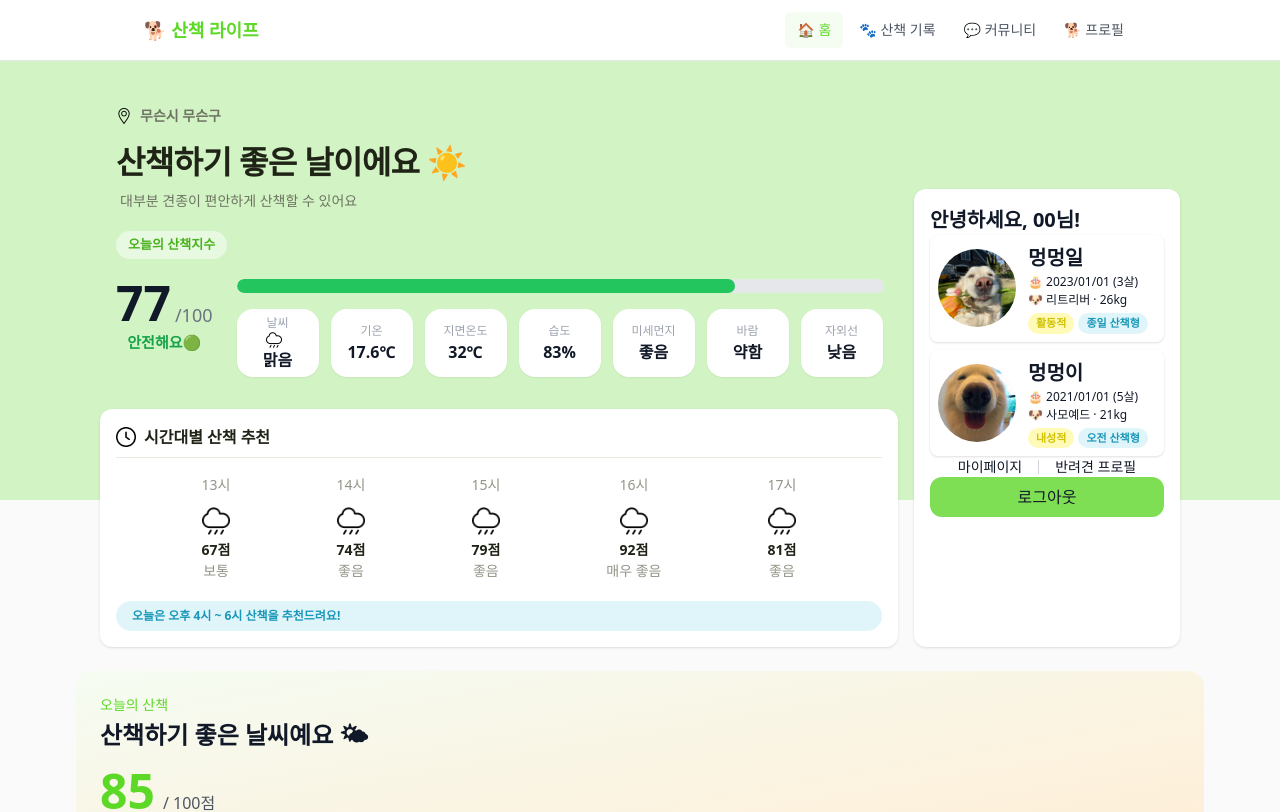
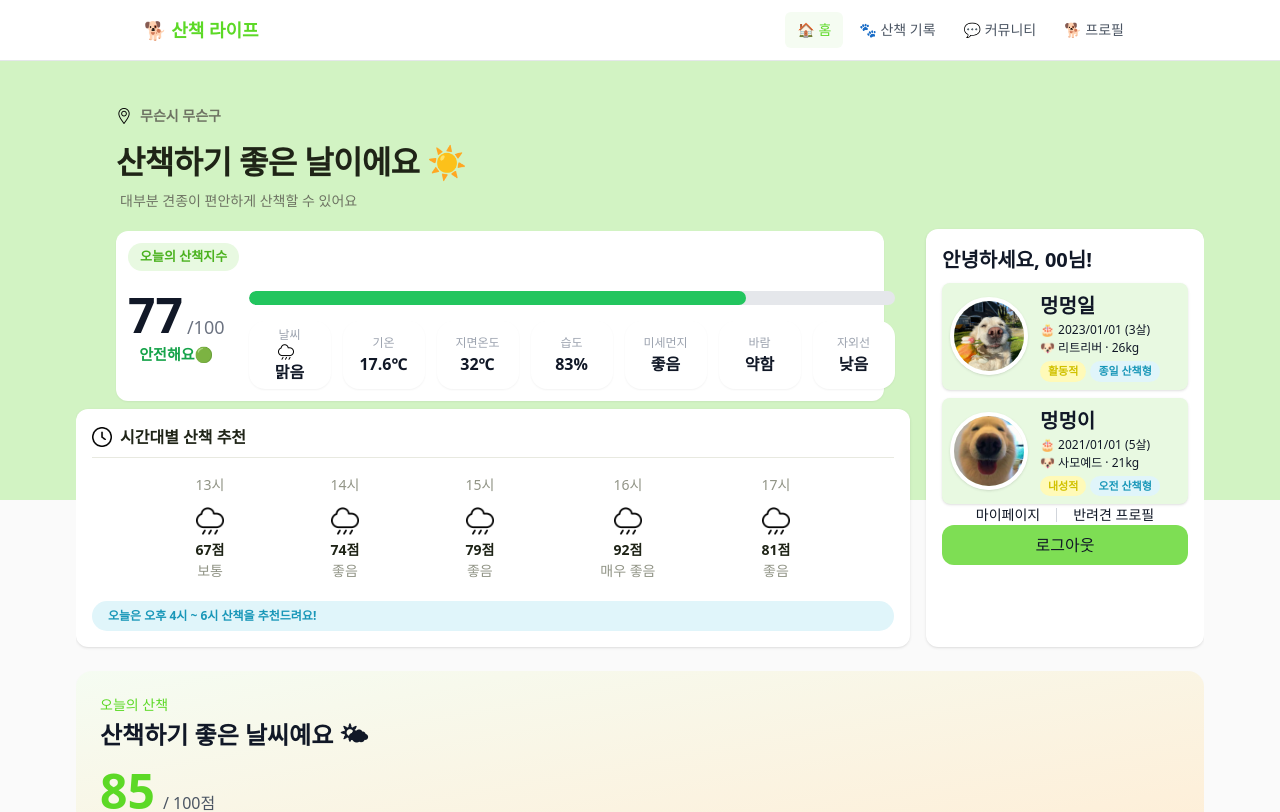
Before and after one commit to wodud17711/first-team-project, a React (Vite) app in the folder frontend/: page / in a window 1280 px wide. Shown: the top 812 px of the page. Built offline with nearby package versions, Linux system fonts and the light colour scheme.

Commit message:
WIP: 홈 상단  UI 작업 중간 저장

```diff
--- a/frontend/src/components/WalkScore.jsx
+++ b/frontend/src/components/WalkScore.jsx
@@ -118,8 +118,7 @@ function WalkScore({ score = 77 }) {
       </div>
 
       {/* 오늘의 산책지수 */}
-      <div className="mt-5">
-
+      <div className="mt-5 bg-white rounded-xl p-3 shadow-sm w-full">
 
         {/* 제목 */}
         <span className="
@@ -251,10 +250,6 @@ function WalkScore({ score = 77 }) {
 
       </div>
 
-
-
-
-
     </div>
   );
 }
--- a/frontend/src/pages/Home.jsx
+++ b/frontend/src/pages/Home.jsx
@@ -38,7 +38,6 @@ function Home() {
         relative -mt-[200px] z-10
         w-full
         mx-auto
-        px-6
         grid grid-cols-[3fr_1fr] gap-4
       ">
         {/* 왼쪽 섹션 - 날씨 + 산책 지수 */}
@@ -49,13 +48,13 @@ function Home() {
 
 
         {/* 오른쪽 섹션 - 로그인(사용자 인터페이스) */}
-        <div className="bg-white rounded-xl shadow p-4 -mt-[220px]">
+        <div className="bg-white rounded-xl shadow p-4 -mt-[180px]">
           <p className='text-[20px] font-bold'>안녕하세요, 00님!</p>
 
           {/* 강아지 프로필 */}
-          <div className='flex flex-col gap-2'>
-            <div className='flex items-center bg-white rounded-lg shadow p-2 gap-3'>
-              <img src={dogImg1} alt='강아지사진' className='w-[78px] h-[78px] rounded-full object-cover'/>
+          <div className='flex flex-col mt-2 gap-2'>
+            <div className='flex items-center bg-brand-100 rounded-lg shadow p-2 gap-3'>
+              <img src={dogImg1} alt='강아지사진' className='w-[78px] h-[78px] border-4 border-white shadow rounded-full object-cover'/>
               <div>
                 <p className='text-[20px] font-bold'>멍멍일</p>
                 <p className='text-[12px]'>🎂 2023/01/01 (3살)</p>
@@ -80,8 +79,8 @@ function Home() {
                 </div>
               </div>
             </div>
-            <div className='flex items-center bg-white rounded-lg shadow p-2 gap-3'>
-              <img src={dogImg2} alt='강아지사진' className='w-[78px] h-[78px] rounded-full object-cover'/>
+            <div className='flex items-center bg-brand-100 rounded-lg shadow p-2 gap-3'>
+              <img src={dogImg2} alt='강아지사진' className='w-[78px] h-[78px] border-4 border-white shadow rounded-full object-cover'/>
               <div>
                 <p className='text-[20px] font-bold'>멍멍이</p>
                 <p className='text-[12px]'>🎂 2021/01/01 (5살)</p>
```
